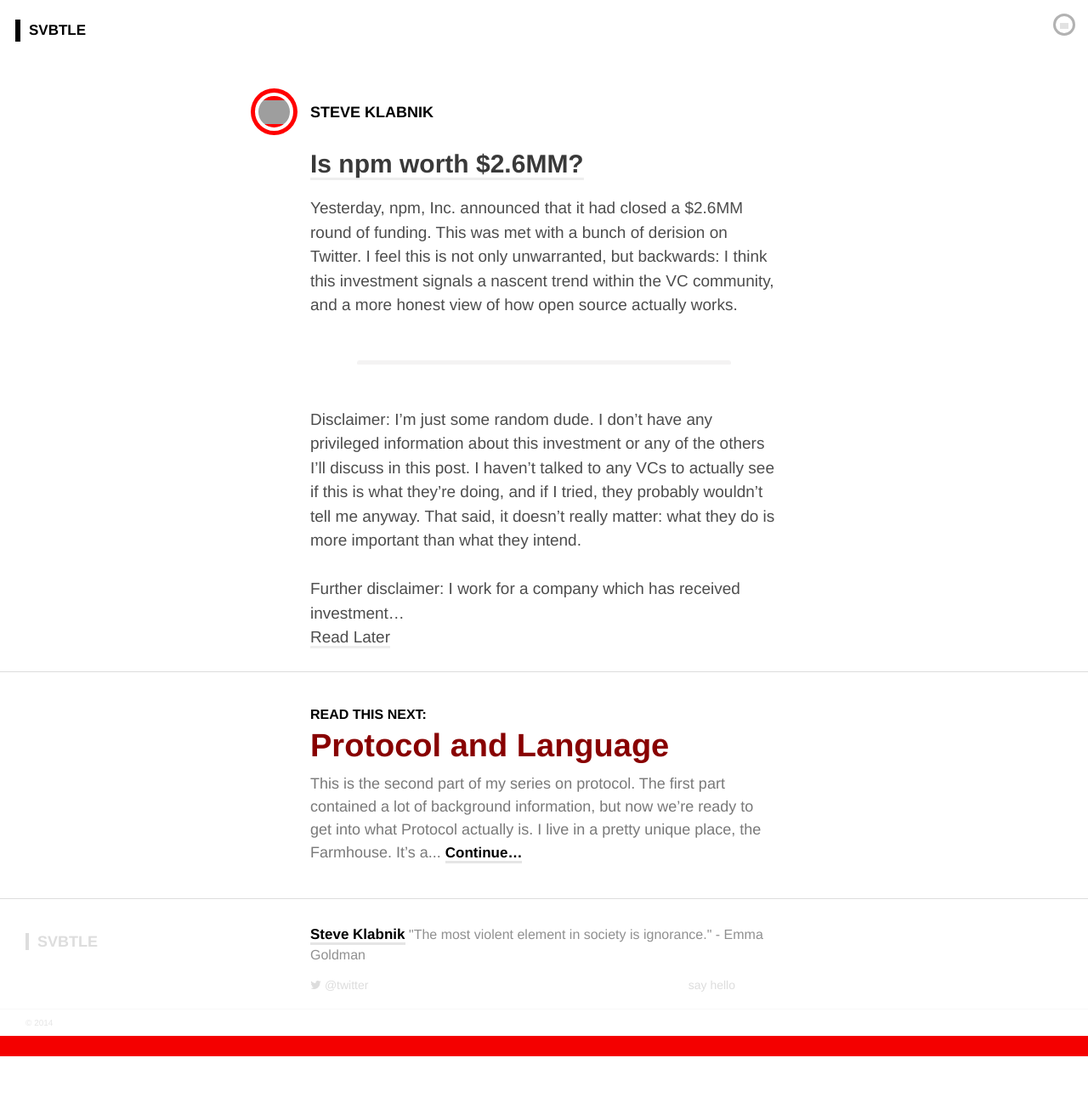
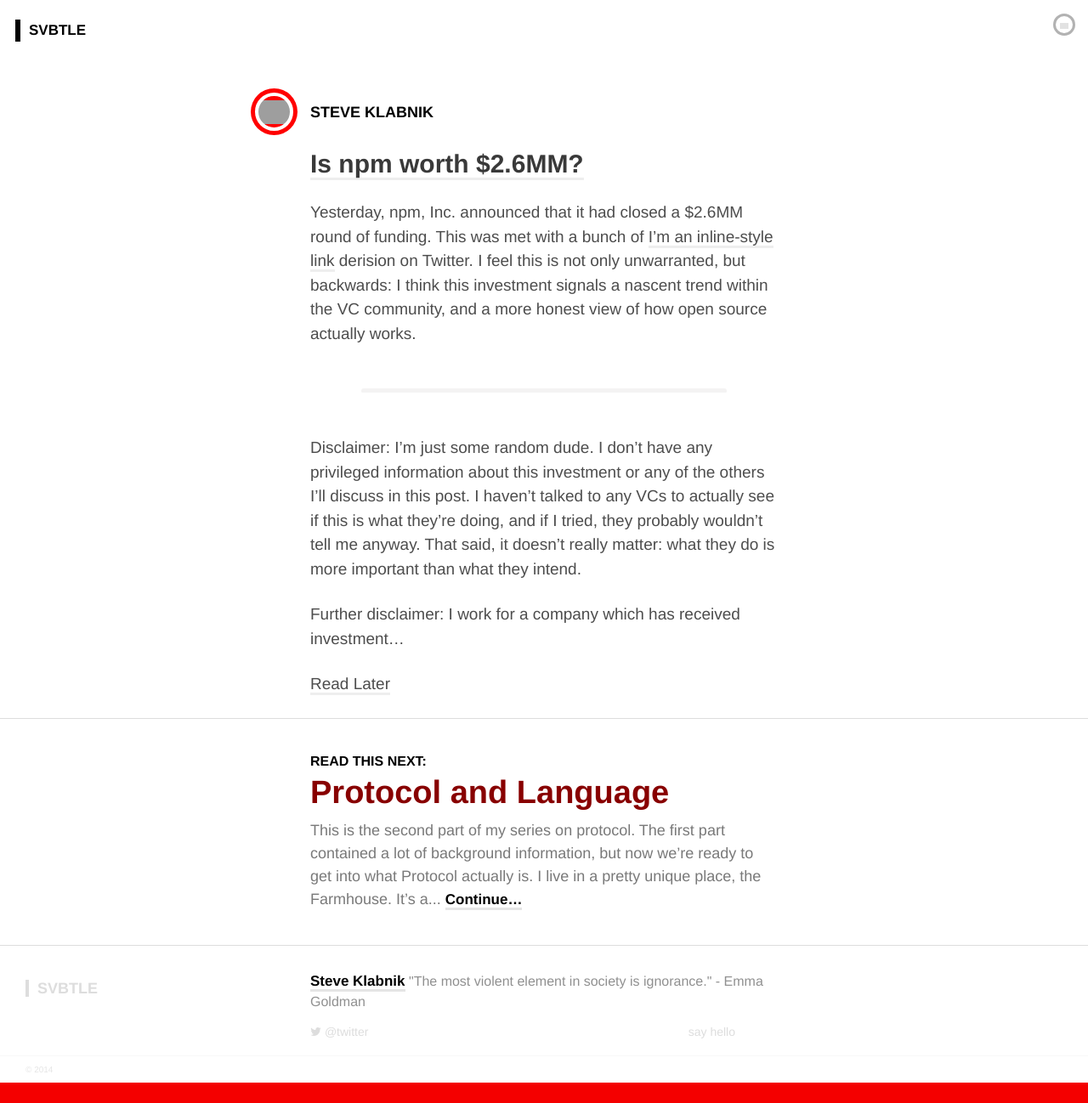
Before and after one commit to orlando/svbtle-jekyll, a Jekyll site: the page built from _posts/2013-12-07-my-new-shiny-post.markdown, in a window 1280 px wide. Shown: the whole page at 85% size. Built offline with Jekyll 4.4.1, drawn with Linux system fonts in a browser that asks for light colours; nearby versions of some CDN libraries; Markdown is read by kramdown in place of the engine named in the settings; before the commit the page ends 1243 px from its top, so only the background shows below that; grey boxes are pictures that could not be loaded.

Commit message:
Fix Layout paragraphs approach and consequences of ot

```diff
--- a/_includes/post_index.html
+++ b/_includes/post_index.html
@@ -5,7 +5,9 @@
     {{ content }}
   {% else %}
     {{ post.content }}
-    <a class="read-more button" href="#">Continue reading</a>
+    <div class="button-container">
+      <a class="read-more button" href="#">Continue reading</a>
+    </div>
     <a class="read-more is-uppercase" href="#">Continue →</a>
   {% endif %}
   {% if site.data.svbtle.enable_kudos %}
--- a/_posts/2013-12-07-my-new-shiny-post.markdown
+++ b/_posts/2013-12-07-my-new-shiny-post.markdown
@@ -6,12 +6,10 @@
 customid: k1f1wf8ax3h7wb1x6vkit
 ---
 
-Yesterday, npm, Inc. announced that it had closed a $2.6MM round of funding. This was met with a bunch of derision on Twitter. I feel this is not only unwarranted, but backwards: I think this investment signals a nascent trend within the VC community, and a more honest view of how open source actually works.
+Yesterday, npm, Inc. announced that it had closed a $2.6MM round of funding. This was met with a bunch of [I'm an inline-style link](https://www.google.com) derision on Twitter. I feel this is not only unwarranted, but backwards: I think this investment signals a nascent trend within the VC community, and a more honest view of how open source actually works.
 
 <hr>
 
 Disclaimer: I’m just some random dude. I don’t have any privileged information about this investment or any of the others I’ll discuss in this post. I haven’t talked to any VCs to actually see if this is what they’re doing, and if I tried, they probably wouldn’t tell me anyway. That said, it doesn’t really matter: what they do is more important than what they intend.
 
-<br>
-
 Further disclaimer: I work for a company which has received investment...
--- a/_posts/2013-9-03-rust-is-surprisingly-expressive.markdown
+++ b/_posts/2013-9-03-rust-is-surprisingly-expressive.markdown
@@ -8,11 +8,7 @@
 
 Do you remember the first time you saw Rails' ActiveSupport library? I do: it totally blew my mind. The only dynamic language I had used up to that point was Perl, and it had a similarly mind-blowing effect on my young self. I thought that dynamic typing was mostly a requirement towards making this kind of expressiveness possible, but it turns out Rust can be just as expressive, while retaining type safety and static dispatch.
 
-<br>
-
 There was a time in the early days of Rails when its evangelists would show off snippets of what it let you do. These were often ActiveSupport extensions to the core language itself. It’d go something like this:
-
-<br>
 
 > Hey, have you tried Rails? Check this out:
 
--- a/assets/stylesheets/responsive.css
+++ b/assets/stylesheets/responsive.css
@@ -93,10 +93,6 @@
 
 @media only screen and (max-width: 500px) {
 
-  .article-separator {
-    width: 80vw;
-  }
-
   .side-nav__button {
     display: none;
   }
--- a/assets/stylesheets/styles.css
+++ b/assets/stylesheets/styles.css
@@ -202,7 +202,6 @@
 
 .posts-container * {
   margin: 0 auto;
-  max-width: 550px;
 }
 
 .read-more,
@@ -226,18 +225,21 @@
   border-width: 5px 0 0;
   clear: both;
   margin: 0 auto;
-  width: 80%;
+  width: 50%;
   height: 1px;
   border-radius: 5px;
   -webkit-border-radius: 5px;
   -moz-border-radius: 5px;
-  max-width: 430px;
   color: #f4f3f3;
 }
 
-.article-separator {
+.post hr {
+  max-width: 430px;
+}
+
+.post .article-separator {
   max-width: none;
-  width: 35vw;
+  width: 60%;
 }
 
 article:nth-child(3)::before {
@@ -260,6 +262,17 @@
   position: relative;
 }
 
+.post *,
+.read-first,
+*::before {
+  max-width: 550px;
+}
+
+.button,
+.read-more {
+  margin: 0 auto
+}
+
 .post .title {
   line-height: 32px;
   font-size: 27px;
@@ -276,6 +289,7 @@
 .post p {
   line-height: 27px;
   font-size: 17px;
+  margin: 25px auto;
 }
 
 .next-article,
@@ -310,7 +324,6 @@
   border-left: 0;
   border-right: 0;
   margin: 16px auto;
-  max-width: 550px;
   overflow: auto;
 }
 
@@ -337,7 +350,7 @@
   display: none;
 }
 
-.read-more.button{
+article:nth-child(2) .read-more.button{
   display: block;
 }
 
@@ -358,8 +371,6 @@
   font-size: 17px;
   color: red;
   font-weight: bold;
-  margin-top: 50px;
-  max-width: 182px;
 }
 
 .read-more.button{
@@ -378,6 +389,7 @@
   background-size: 25px 10px;
   font-weight: bold;
   margin: 25px 0;
+  max-width: 185px;
 }
 
 /*side nav*/
@@ -714,6 +726,7 @@
 
 .post.detail-view a:hover {
   color: #F40000;
+  border-color: #F40000;
 }
 
 
```
